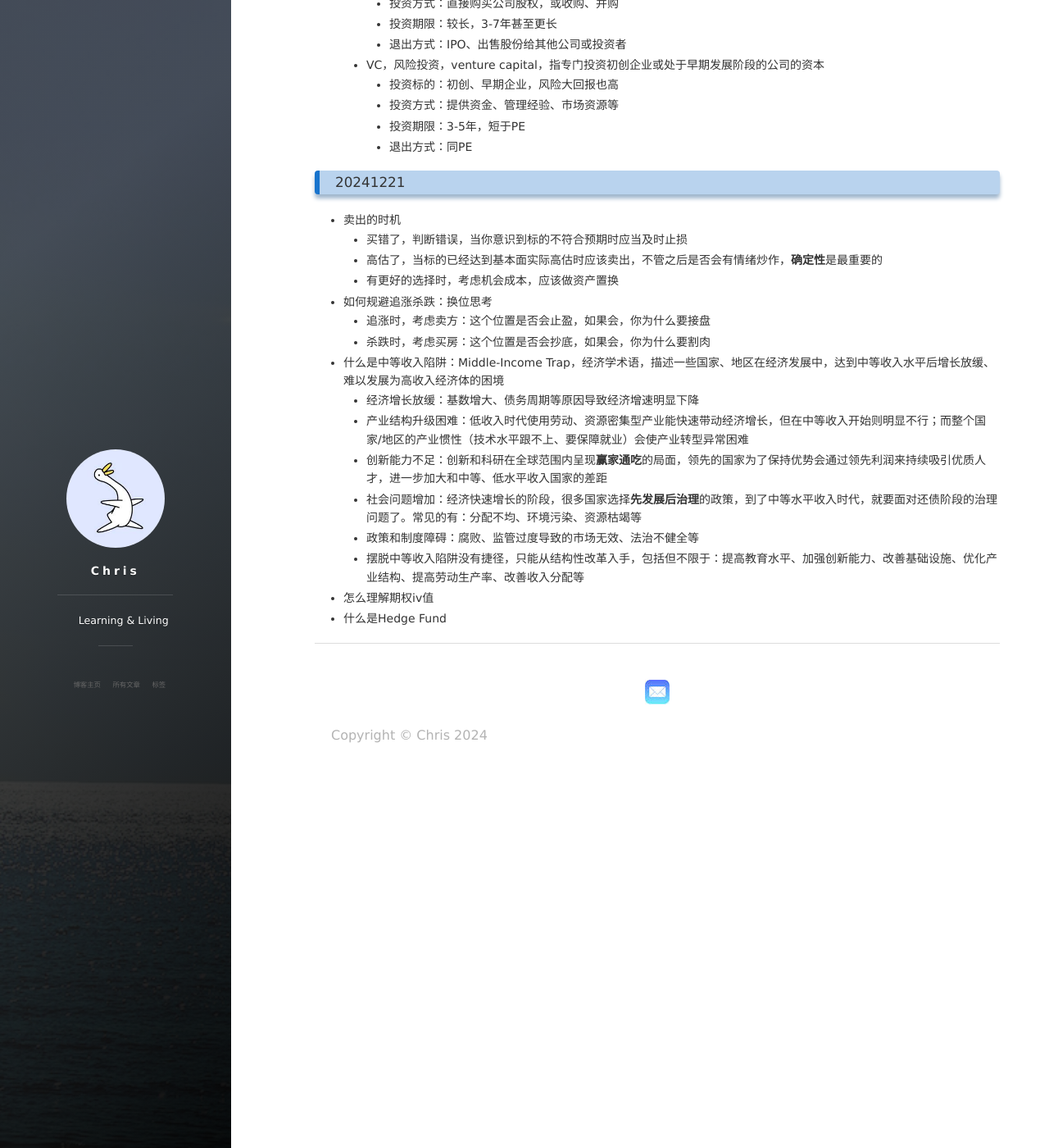
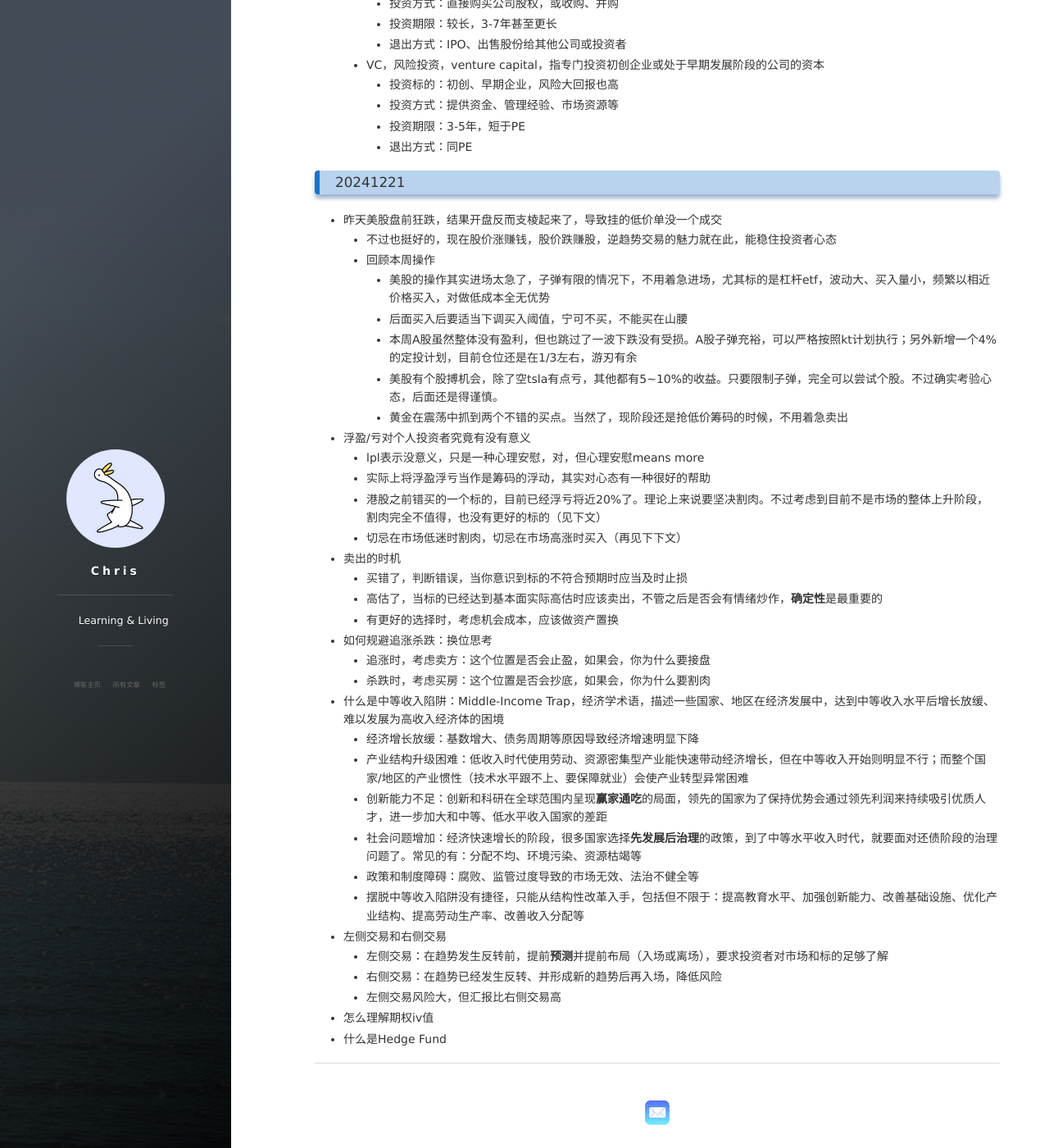
Before and after one commit to CHRisXman/CHRisXman.github.io, a Jekyll site: the page built from _posts/2024-12-04-essay-202412-finance-news.md, in a window 1280 px wide and 1400 px high, scrolled down 3924 px. Shown: the whole window at 82% size. Built offline with Jekyll 4.4.1, drawn with Linux system fonts in a browser that asks for light colours; nearby versions of some CDN libraries.

Commit message:
update post

```diff
--- a/_posts/2024-12-04-essay-202412-finance-news.md
+++ b/_posts/2024-12-04-essay-202412-finance-news.md
@@ -145,6 +145,19 @@ category: 财经
 
 
 ### 20241221
++ 昨天美股盘前狂跌，结果开盘反而支棱起来了，导致挂的低价单没一个成交
+    - 不过也挺好的，现在股价涨赚钱，股价跌赚股，逆趋势交易的魅力就在此，能稳住投资者心态
+    - 回顾本周操作
+        * 美股的操作其实进场太急了，子弹有限的情况下，不用着急进场，尤其标的是杠杆etf，波动大、买入量小，频繁以相近价格买入，对做低成本全无优势
+        * 后面买入后要适当下调买入阈值，宁可不买，不能买在山腰
+        * 本周A股虽然整体没有盈利，但也跳过了一波下跌没有受损。A股子弹充裕，可以严格按照kt计划执行；另外新增一个4%的定投计划，目前仓位还是在1/3左右，游刃有余
+        * 美股有个股搏机会，除了空tsla有点亏，其他都有5~10%的收益。只要限制子弹，完全可以尝试个股。不过确实考验心态，后面还是得谨慎。
+        * 黄金在震荡中抓到两个不错的买点。当然了，现阶段还是抢低价筹码的时候，不用着急卖出
++ 浮盈/亏对个人投资者究竟有没有意义
+    - lpl表示没意义，只是一种心理安慰，对，但心理安慰means more
+    - 实际上将浮盈浮亏当作是筹码的浮动，其实对心态有一种很好的帮助
+    - 港股之前错买的一个标的，目前已经浮亏将近20%了。理论上来说要坚决割肉。不过考虑到目前不是市场的整体上升阶段，割肉完全不值得，也没有更好的标的（见下文）
+    - 切忌在市场低迷时割肉，切忌在市场高涨时买入（再见下下文）
 + 卖出的时机
     - 买错了，判断错误，当你意识到标的不符合预期时应当及时止损
     - 高估了，当标的已经达到基本面实际高估时应该卖出，不管之后是否会有情绪炒作，**确定性**是最重要的
@@ -159,7 +172,10 @@ category: 财经
     - 社会问题增加：经济快速增长的阶段，很多国家选择**先发展后治理**的政策，到了中等水平收入时代，就要面对还债阶段的治理问题了。常见的有：分配不均、环境污染、资源枯竭等
     - 政策和制度障碍：腐败、监管过度导致的市场无效、法治不健全等
     - 摆脱中等收入陷阱没有捷径，只能从结构性改革入手，包括但不限于：提高教育水平、加强创新能力、改善基础设施、优化产业结构、提高劳动生产率、改善收入分配等
-
++ 左侧交易和右侧交易
+    - 左侧交易：在趋势发生反转前，提前**预测**并提前布局（入场或离场），要求投资者对市场和标的足够了解
+    - 右侧交易：在趋势已经发生反转、并形成新的趋势后再入场，降低风险
+    - 左侧交易风险大，但汇报比右侧交易高
 
 
 + 怎么理解期权iv值
```
